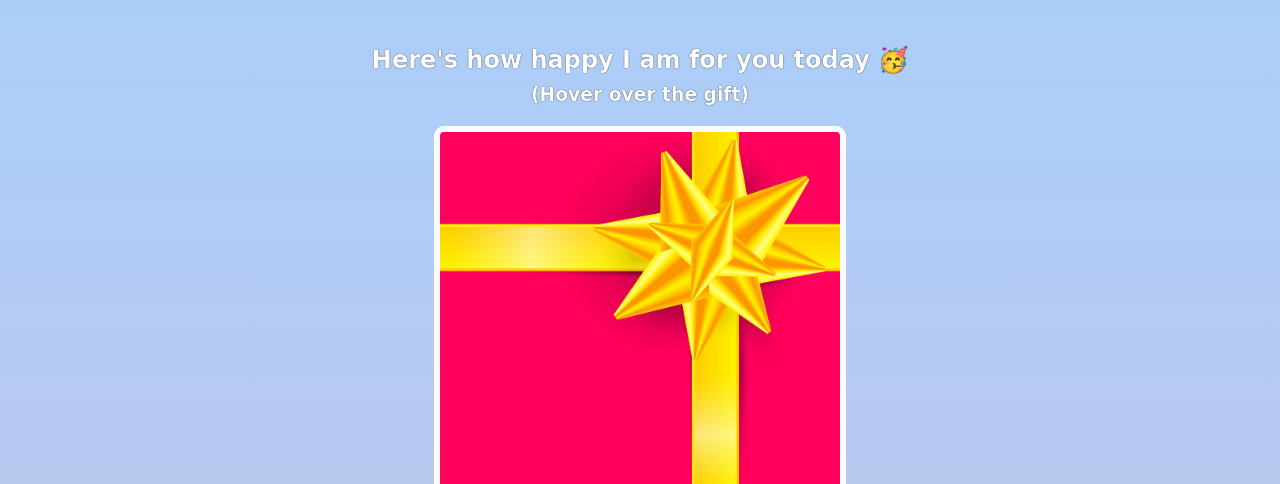
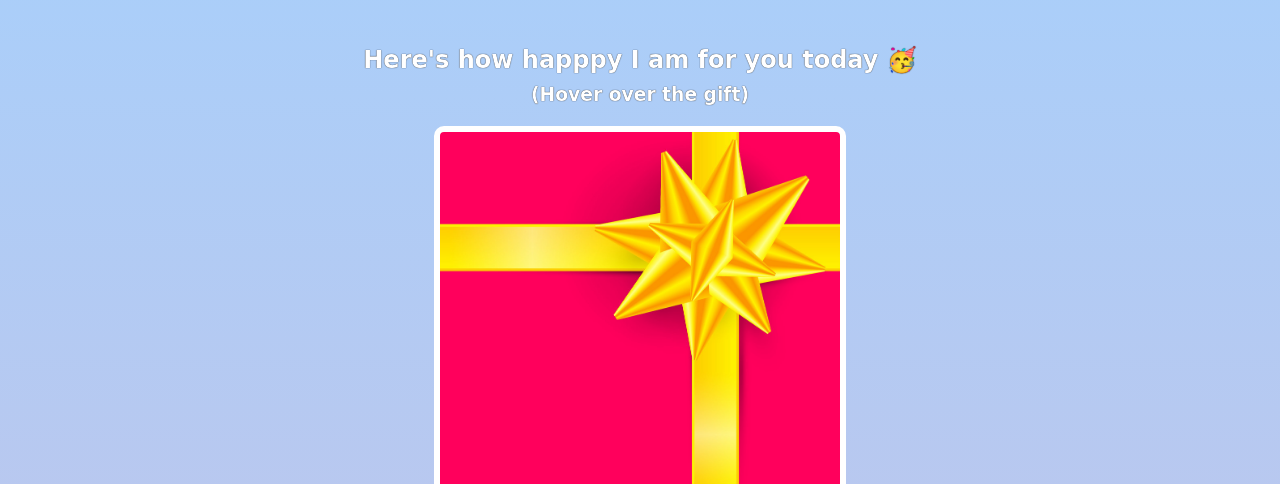
Before and after one commit to StephenJoshii/birthday-gift-site, a plain HTML site: page index.html in a window 1280 px wide. Shown: the part 316-800 px from the top of the page. Drawn offline with nearby package versions, Linux system fonts and the light colour scheme; a web font is replaced by a local one.

Commit message:
some changes as practical

```diff
--- a/index.html
+++ b/index.html
@@ -14,7 +14,7 @@
         </div>
 
         <div class="gift-section">
-            <h2 class="gift-title">Here's how happy I am for you today 🥳</h2>
+            <h2 class="gift-title">Here's how happpy I am for you today 🥳</h2>
             <h3 class="gift-hint">(Hover over the gift)</h3>
             <div class="gift-img" id="gift-img-happy"></div>
         </div>
```
